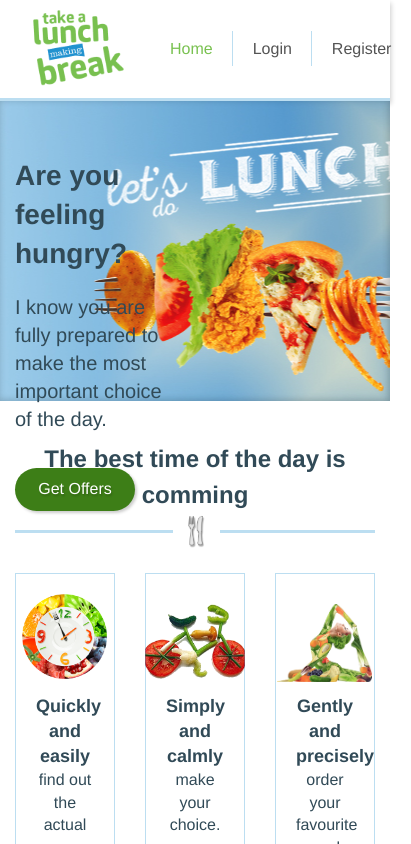
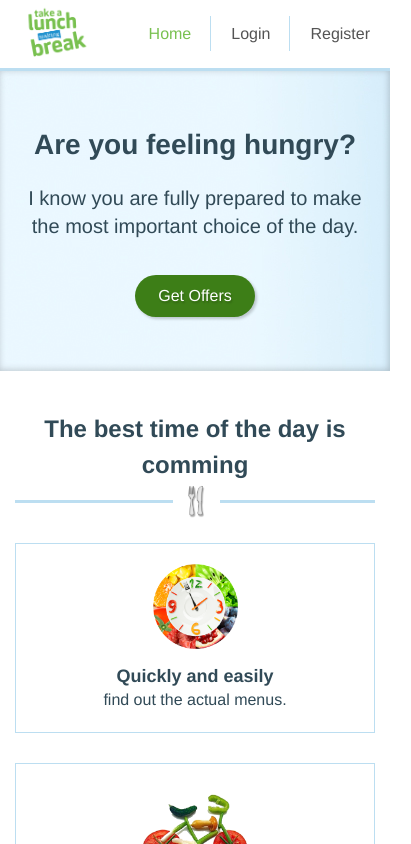
Before and after one commit to AsyPredelieva/lunch-time, a Vue app: page / in a window 390 px wide. Shown: the top 844 px of the page, 411 px wide, since content can reach past the window. Built offline with nearby package versions, Linux system fonts and the light colour scheme; what vue-parallax-js would draw is missing.

Commit message:
responsive pages

```diff
--- a/src/components/Home/Hero.vue
+++ b/src/components/Home/Hero.vue
@@ -96,4 +96,18 @@ export default {
         }
     }
 }
+
+@media screen and (max-width: 768px) {
+    .hero {
+        background-position: center right 100%;
+        display: flex;
+        align-items: center;
+    }
+
+    .intro {
+        padding-top: 0;
+        width: 100%;
+        text-align: center;
+    }
+}
 </style>
--- a/src/components/common/Header.vue
+++ b/src/components/common/Header.vue
@@ -49,4 +49,13 @@ header {
     justify-content: center;
     align-items: center;
 }
+
+@media screen and (max-width: 640px) {
+    .welcome-box {
+        font-size: 14px;
+        padding-right: 30px;
+        background-size: 25px;
+        min-height: 55px;
+    }
+}
 </style>
--- a/src/components/common/Logo.vue
+++ b/src/components/common/Logo.vue
@@ -16,4 +16,10 @@ export default {
     margin: 5px 20px;
     flex-shrink: 0;
 }
+
+@media screen and (max-width: 640px) {
+    .logo-container {
+        width: 70px;
+    }
+}
 </style>
--- a/src/components/offers/OfferDetails.vue
+++ b/src/components/offers/OfferDetails.vue
@@ -200,4 +200,25 @@ export default {
     font-weight: 600;
     text-align: right;
 }
+
+@media screen and (max-width: 768px) {
+    .order-detail .price {
+        margin: 0 10px;
+    }
+}
+
+@media screen and (max-width: 640px) {
+    .offer-menu {
+        font-size: 14px;
+
+        .name {
+            width: 45%;
+            padding-right: 5px;
+        }
+    }
+
+    .order-detail .form-field {
+        max-width: 35px;
+    }
+}
 </style>
--- a/src/components/orders/CurrentOrder.vue
+++ b/src/components/orders/CurrentOrder.vue
@@ -79,4 +79,14 @@ export default {
     display: inline-block;
     cursor: pointer;
 }
+
+@media screen and (max-width: 640px) {
+    .price {
+        width: 60px;
+
+        .large {
+            margin: 0 20px 0 17px;
+        }
+    }
+}
 </style>
--- a/src/styles.scss
+++ b/src/styles.scss
@@ -271,3 +271,24 @@ img {
         flex-basis: calc(50% - 30px);
     }
 }
+
+@media screen and (max-width: 768px) {
+    .grid-aside {
+        width: calc(100% - 30px);
+        flex-basis: calc(100% - 30px);
+        margin-bottom: 30px;
+    }
+}
+
+@media screen and (max-width: 640px) {
+    .grid-half,
+    .grid-small {
+        width: calc(100% - 30px);
+        flex-basis: calc(100% - 30px);
+        margin-bottom: 30px;
+    }
+
+    .primary-button {
+        min-width: 45px;
+    }
+}
--- a/src/views/Home.vue
+++ b/src/views/Home.vue
@@ -152,4 +152,11 @@ export default {
     line-height: 1.4;
     font-style: italic;
 }
+
+/* Responsive */
+@media screen and (max-width: 768px) {
+    .quotes-container {
+        font-size: 22px;
+    }
+}
 </style>
--- a/src/views/Orders.vue
+++ b/src/views/Orders.vue
@@ -73,6 +73,7 @@ export default {
     border: 1px solid rgba(33, 147, 208, 0.3);
     box-shadow: 1px 3px 5px rgba(0, 0, 0, 0.2);
     background: rgba(255, 255, 255, 0.9);
+    box-sizing: border-box;
 
     h3 {
         display: flex;
@@ -97,4 +98,10 @@ export default {
         border-top: 1px solid rgba(33, 147, 208, 0.3);
     }
 }
+
+@media screen and (max-width: 768px) {
+    .current-order {
+        width: 100%;
+    }
+}
 </style>
```
